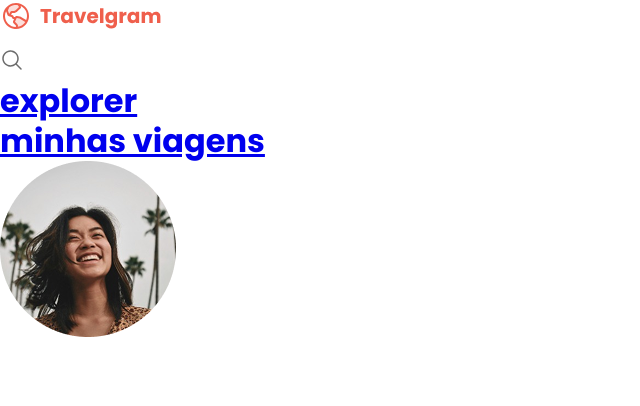
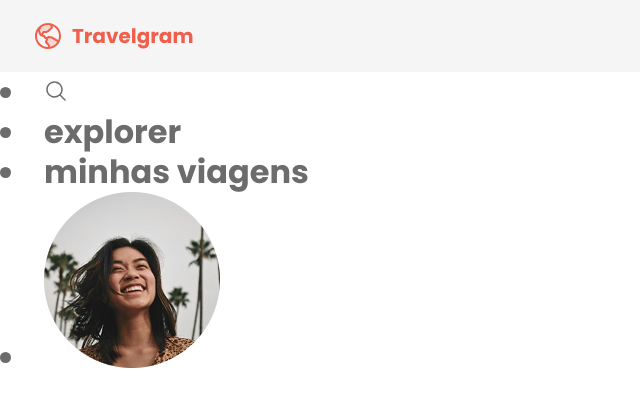
Before and after one commit to Leonardo-Hoffmannn/projeto-travelgram, a plain HTML site: page index.html in a window 1280 px wide. Shown: the whole page, without its empty margins (0-640 px from the left). Drawn offline with Linux system fonts and the light colour scheme; a web font is replaced by a local one.

Commit message:
navigation

```diff
--- a/index.html
+++ b/index.html
@@ -13,11 +13,14 @@
 </head>
 <body>
    <header>
-    <nav>
+    <div class="bg-surface-color">
+    <nav class="container">
         <a href="#" id="logo">
             <img src="assets/Logo.svg" alt="logomarca">
         </a>
         <ul id="primary-menu">
+        </nav>
+        </div>
             <li>
             <a href="#"></a>
             <img src="assets/icons/MagnifyingGlass.svg" alt="icone de lupa">
@@ -30,7 +33,6 @@
             </a></li>
 
         </ul>
-    </nav>
    </header>
 </body>
 </html>
--- a/style/global.css
+++ b/style/global.css
@@ -26,3 +26,23 @@ body {
     color: var(--texte-color-secondary);
     background-color: var(--background-color);
 }
+
+a {
+    text-decoration: none;
+    color: inherit;
+}
+
+a:hover {
+    color: var(--brand-color);
+    text-decoration: underline;
+}
+
+.container {
+    padding-inline: 32px;
+    max-width: 1280px;
+    margin-inline: auto;
+}
+
+.bg-surface-color {
+    background-color: var(--surface-color);
+}
--- a/style/index.css
+++ b/style/index.css
@@ -1 +1,2 @@
 @import url(global.css);
+@import url(navy.css);
--- /dev/null
+++ b/style/navy.css
@@ -0,0 +1,25 @@
+nav {
+    display: flex;
+    justify-content: space-between;
+    align-items: center;
+
+    line-height: 0;
+    padding-block: 20px;
+
+
+}
+
+nav ul {
+    list-style: none;
+    display: flex;
+    align-items: center;
+    gap: 24px;
+
+}
+
+nav ul li:last-child img {
+
+    width: 40px;
+    height: 40px;
+
+}
```
